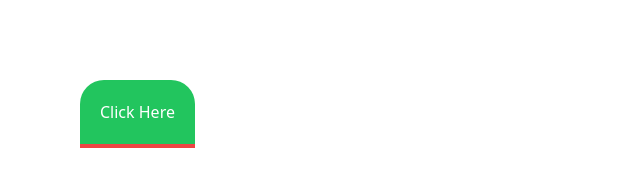
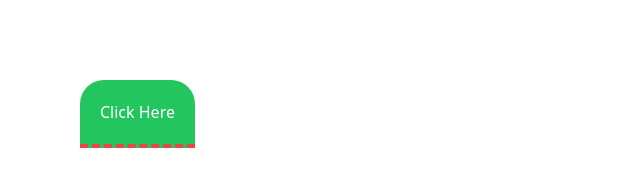
Before and after one commit to bunyawats/hello-tailwind, a website: page public/index.html in a window 1280 px wide. Shown: the full height of the page, 0-640 px from the left. Drawn offline with Linux system fonts and the light colour scheme.

Commit message:
bg-green-500 m-20 p-5 text-white rounded-t-3xl border-b-4 border-red-500 border-dashed

```diff
--- a/public/index.html
+++ b/public/index.html
@@ -10,7 +10,7 @@
 
 <body>
 
-    <button class="bg-green-500 m-20 p-5 text-white rounded-t-3xl border-b-4 border-red-500">Click Here</button>
+    <button class="bg-green-500 m-20 p-5 text-white rounded-t-3xl border-b-4 border-red-500 border-dashed">Click Here</button>
 
 </body>
 
```
Also changed, not shown: public/styles.css.
